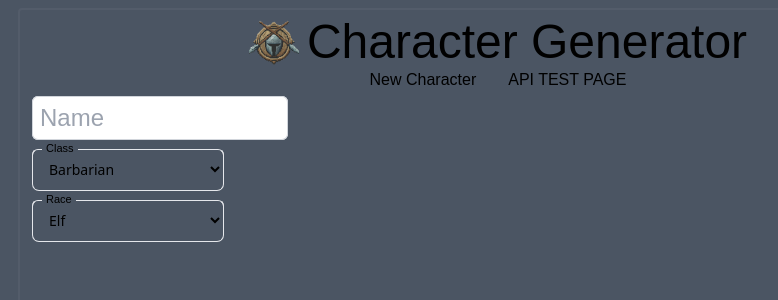
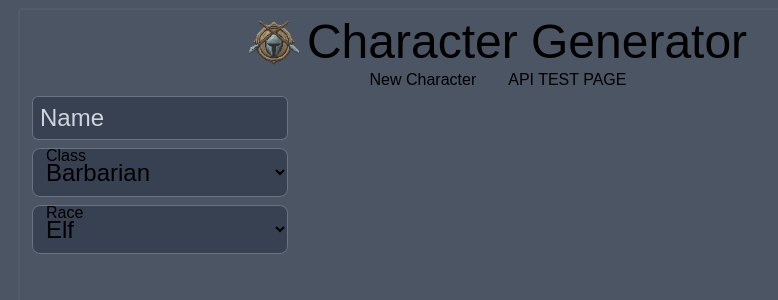
Before and after one commit to ashwillreid/char-gen, a Next.js app: page /NewCharacter in a window 1280 px wide. Shown: the top 300 px of the page, without its empty margins (142-920 px from the left). Built offline with nearby package versions, Linux system fonts and the light colour scheme; a web font is replaced by a local one.

Commit message:
style unification

```diff
--- a/src/components/Inputs/Select.tsx
+++ b/src/components/Inputs/Select.tsx
@@ -26,17 +26,17 @@
   };
 
   return (
-    <div className={`relative w-48 m-1 ${className ?? className}`}>
+    <div className={`relative w-64 m-1 ${className ?? className}`}>
+      <label className="before:content[' '] after:content[' '] pointer-events-none absolute left-0 -top-1 flex h-full w-full select-none text-[16px] font-normal text-blue-gray-400 transition-all before:pointer-events-none before:mt-[6.5px] before:mr-1 before:box-border before:block before:h-1.5 before:w-2.5 before:rounded-tl-md before:transition-all after:pointer-events-none after:mt-[6.5px] after:ml-1  after:block after:h-1.5 after:w-2.5 after:flex-grow after:rounded-tr-md after:border-blue-gray-200 after:transition-all peer-placeholder-shown:text-sm peer-placeholder-shown:leading-[3.75] peer-placeholder-shown:text-blue-gray-500 peer-placeholder-shown:before:border-transparent peer-placeholder-shown:after:border-transparent peer-focus:text-[11px] peer-focus:leading-tight peer-focus:text-gray-900 peer-focus:before:border-t-2 peer-focus:before:border-l-2 peer-focus:before:border-gray-900 peer-focus:after:border-t-2 peer-focus:after:border-r-2 peer-focus:after:border-gray-900 peer-disabled:text-transparent peer-disabled:before:border-transparent peer-disabled:after:border-transparent peer-disabled:peer-placeholder-shown:text-blue-gray-500">
+        {label}
+      </label>
       <select
         value={val}
-        className="peer h-full w-full rounded-[7px] border border-blue-gray-200 border-t-transparent bg-transparent px-3 py-2.5 font-sans text-sm font-normal text-blue-gray-700 outline outline-0 transition-all placeholder-shown:border placeholder-shown:border-blue-gray-200 placeholder-shown:border-t-blue-gray-200 empty:!bg-gray-900 focus:border-2 focus:border-gray-900 focus:border-t-transparent focus:outline-0 disabled:border-0 disabled:bg-blue-gray-50"
+        className="text-2xl rounded-lg w-full p-2.5 bg-gray-700 border-gray-600 placeholder-gray-400 ring-1 ring-inset ring-gray-500"
         onChange={(e) => onUpdate(e.target.value)}
       >
         {options.map((option) => optionFactory(option))}
       </select>
-      <label className="before:content[' '] after:content[' '] pointer-events-none absolute left-0 -top-1.5 flex h-full w-full select-none text-[11px] font-normal leading-tight text-blue-gray-400 transition-all before:pointer-events-none before:mt-[6.5px] before:mr-1 before:box-border before:block before:h-1.5 before:w-2.5 before:rounded-tl-md before:border-t before:border-l before:border-blue-gray-200 before:transition-all after:pointer-events-none after:mt-[6.5px] after:ml-1 after:box-border after:block after:h-1.5 after:w-2.5 after:flex-grow after:rounded-tr-md after:border-t after:border-r after:border-blue-gray-200 after:transition-all peer-placeholder-shown:text-sm peer-placeholder-shown:leading-[3.75] peer-placeholder-shown:text-blue-gray-500 peer-placeholder-shown:before:border-transparent peer-placeholder-shown:after:border-transparent peer-focus:text-[11px] peer-focus:leading-tight peer-focus:text-gray-900 peer-focus:before:border-t-2 peer-focus:before:border-l-2 peer-focus:before:border-gray-900 peer-focus:after:border-t-2 peer-focus:after:border-r-2 peer-focus:after:border-gray-900 peer-disabled:text-transparent peer-disabled:before:border-transparent peer-disabled:after:border-transparent peer-disabled:peer-placeholder-shown:text-blue-gray-500">
-        {label}
-      </label>
     </div>
   );
 }
--- a/src/components/Inputs/TextField.tsx
+++ b/src/components/Inputs/TextField.tsx
@@ -14,7 +14,7 @@
     <div className={`w-64 m-1 ${className ?? className}`}>
       <input
         type="text"
-        className="block text-2xl w-full rounded-md border-0 py-1.5 pl-2 pr-2 text-gray-600 ring-1 ring-inset ring-gray-300 placeholder:text-gray-400 focus:ring-2 focus:ring-inset focus:ring-gray-600"
+        className="block bg-gray-700 text-2xl w-full rounded-md py-1.5 pl-2 pr-2 ring-1 ring-inset ring-gray-500 placeholder:text-gray-300 focus:ring-2 focus:ring-inset focus:ring-gray-600"
         placeholder={placeholder}
         value={val}
         onChange={(e) => {
```
